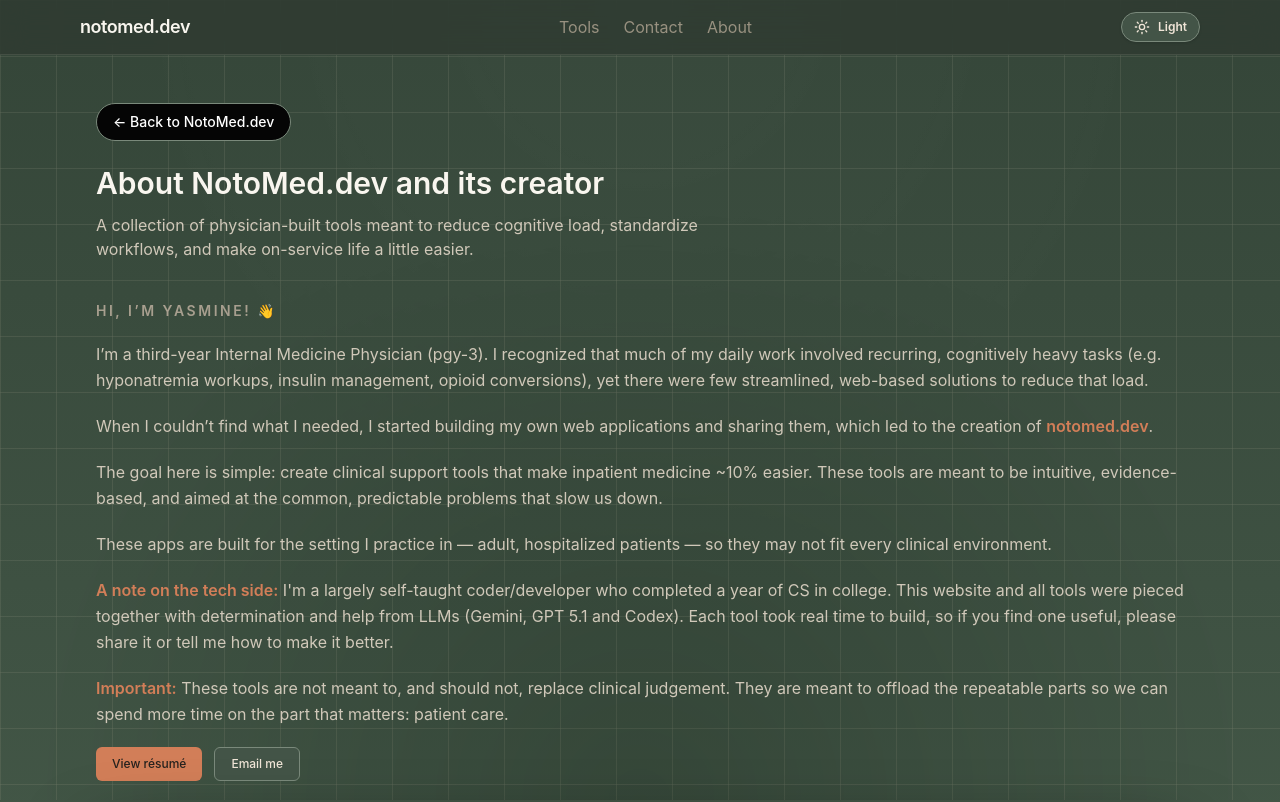
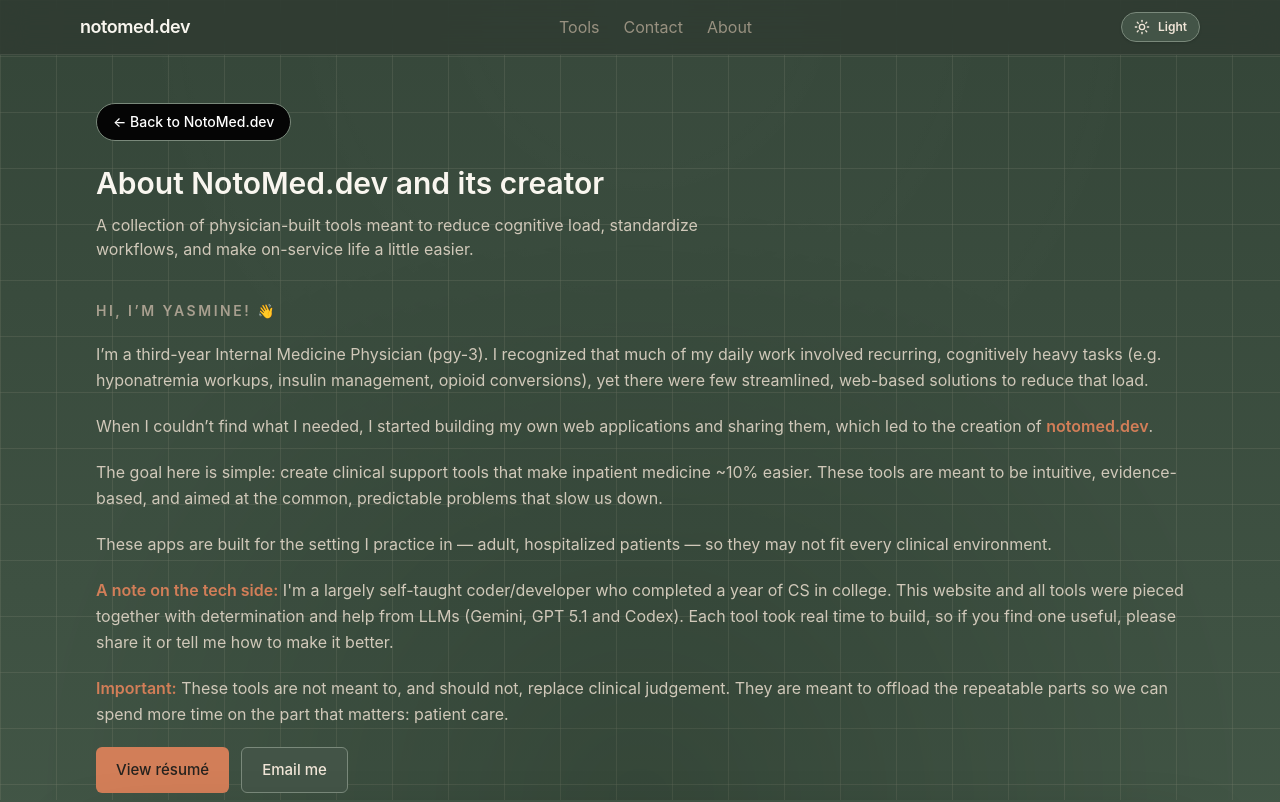
Before and after one commit to NotoMD-dev/notomed-site, a Next.js app: page /about in a window 1280 px wide. Shown: the top 802 px of the page. Built offline with nearby package versions, Linux system fonts and the light colour scheme.

Commit message:
Scale resume/email buttons

```diff
--- a/src/app/about/page.tsx
+++ b/src/app/about/page.tsx
@@ -106,14 +106,14 @@ export default function AboutPage() {
             <div className="flex flex-wrap gap-3">
               <Link
                 href="/resume"
-                className="inline-flex items-center gap-2 rounded-md bg-[color:var(--accent)] px-4 py-2 text-xs font-medium text-[color:var(--neutral-text)] transition-colors hover:bg-[color:var(--accent-hover)]"
+                className="inline-flex items-center gap-2 rounded-md bg-[color:var(--accent)] px-5 py-2.5 text-[0.94rem] font-medium text-[color:var(--neutral-text)] transition-colors hover:bg-[color:var(--accent-hover)]"
               >
                 View résumé
               </Link>
 
               <Link
                 href="mailto:yasmineabbey@gmail.com"
-                className="inline-flex items-center gap-2 rounded-md border border-[color:var(--card-border)] bg-[color:var(--pill-bg)] px-4 py-2 text-xs font-medium text-[color:var(--pill-text)] transition-colors hover:border-[color:var(--accent)] hover:text-[color:var(--accent)]"
+                className="inline-flex items-center gap-2 rounded-md border border-[color:var(--card-border)] bg-[color:var(--pill-bg)] px-5 py-2.5 text-[0.94rem] font-medium text-[color:var(--pill-text)] transition-colors hover:border-[color:var(--accent)] hover:text-[color:var(--accent)]"
               >
                 Email me
               </Link>
```
